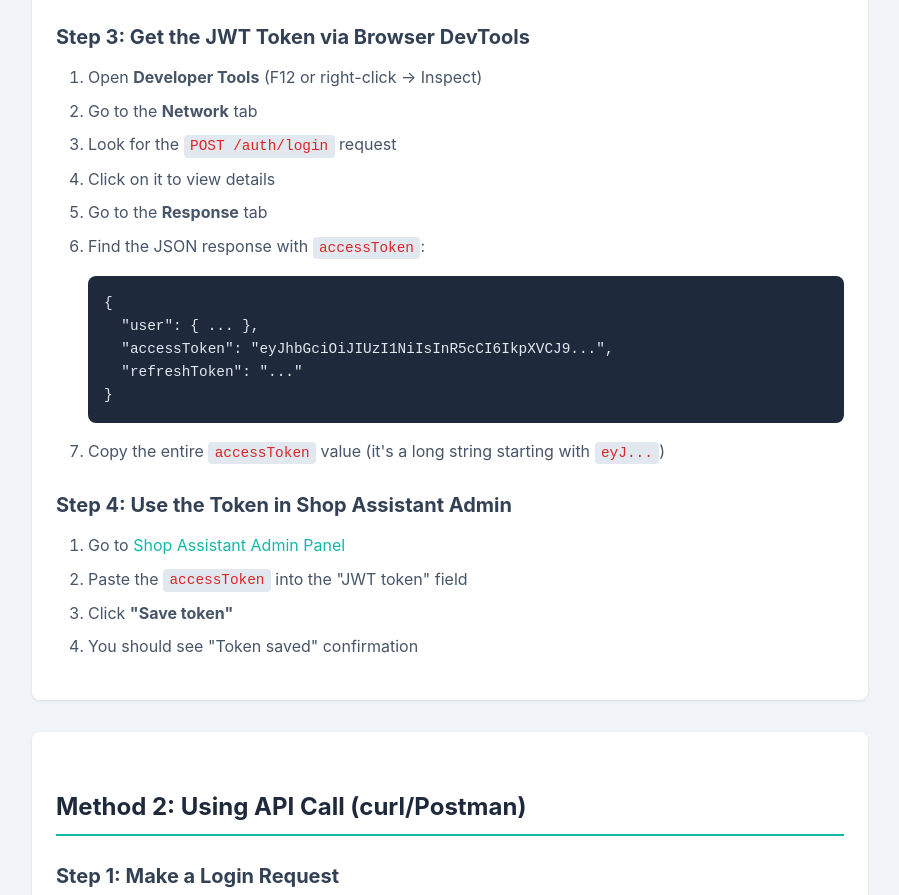
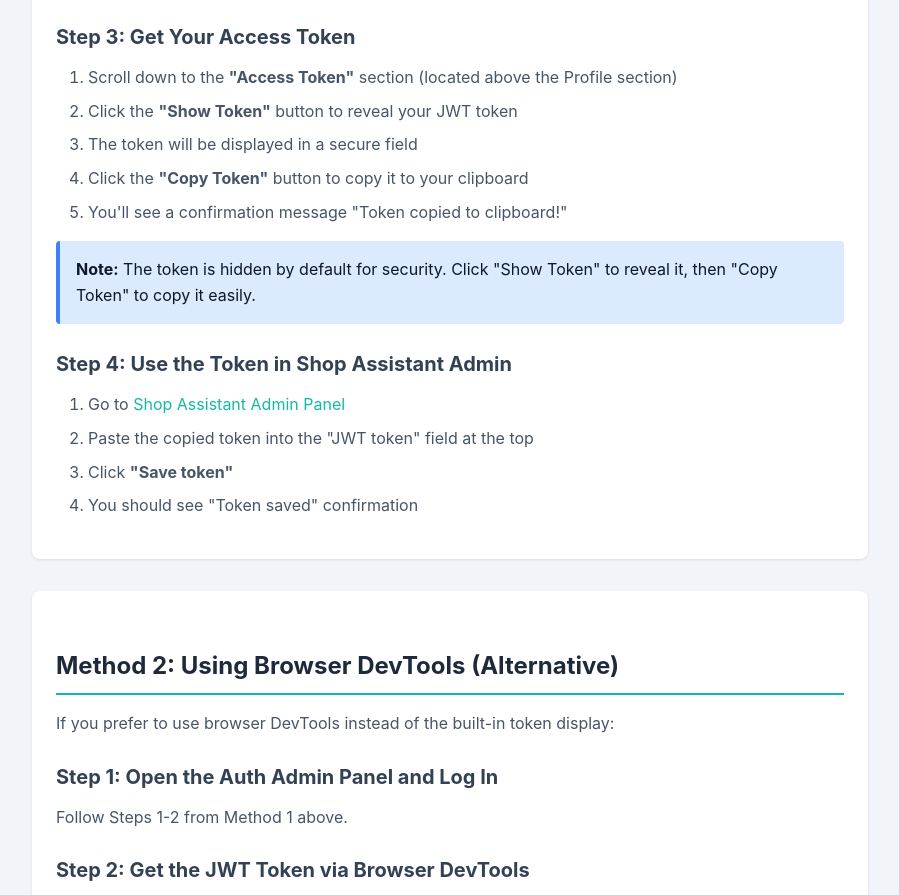
Before and after one commit to speakASAP/shop-assistant, a website: page public/getting-admin-token.html in a window 1280 px wide. Shown: the part 792-1687 px from the top of the page, without its empty margins (190-1089 px from the left). Drawn offline with Linux system fonts and the light colour scheme.

Commit message:
Refine admin token retrieval instructions in getting-admin-token.html. Updated Method 1 title for clarity, enhanced steps for obtaining and using the access token, and reorganized methods for better flow and consistency.

```diff
--- a/public/getting-admin-token.html
+++ b/public/getting-admin-token.html
@@ -123,7 +123,7 @@
   </ul>
 
   <div class="method-box">
-    <h2>Method 1: Using the Auth Admin Panel (Easiest)</h2>
+    <h2>Method 1: Using the Auth Admin Panel (Easiest - Recommended)</h2>
 
     <h3>Step 1: Open the Auth Admin Panel</h3>
     <ul>
@@ -138,7 +138,35 @@
       <li>After successful login, you'll see the admin dashboard</li>
     </ol>
 
-    <h3>Step 3: Get the JWT Token via Browser DevTools</h3>
+    <h3>Step 3: Get Your Access Token</h3>
+    <ol>
+      <li>Scroll down to the <strong>"Access Token"</strong> section (located above the Profile section)</li>
+      <li>Click the <strong>"Show Token"</strong> button to reveal your JWT token</li>
+      <li>The token will be displayed in a secure field</li>
+      <li>Click the <strong>"Copy Token"</strong> button to copy it to your clipboard</li>
+      <li>You'll see a confirmation message "Token copied to clipboard!"</li>
+    </ol>
+    <div class="note">
+      <strong>Note:</strong> The token is hidden by default for security. Click "Show Token" to reveal it, then "Copy Token" to copy it easily.
+    </div>
+
+    <h3>Step 4: Use the Token in Shop Assistant Admin</h3>
+    <ol>
+      <li>Go to <a href="/admin.html">Shop Assistant Admin Panel</a></li>
+      <li>Paste the copied token into the "JWT token" field at the top</li>
+      <li>Click <strong>"Save token"</strong></li>
+      <li>You should see "Token saved" confirmation</li>
+    </ol>
+  </div>
+
+  <div class="method-box">
+    <h2>Method 2: Using Browser DevTools (Alternative)</h2>
+    <p>If you prefer to use browser DevTools instead of the built-in token display:</p>
+
+    <h3>Step 1: Open the Auth Admin Panel and Log In</h3>
+    <p>Follow Steps 1-2 from Method 1 above.</p>
+
+    <h3>Step 2: Get the JWT Token via Browser DevTools</h3>
     <ol>
       <li>Open <strong>Developer Tools</strong> (F12 or right-click → Inspect)</li>
       <li>Go to the <strong>Network</strong> tab</li>
@@ -155,17 +183,12 @@
       <li>Copy the entire <code>accessToken</code> value (it's a long string starting with <code>eyJ...</code>)</li>
     </ol>
 
-    <h3>Step 4: Use the Token in Shop Assistant Admin</h3>
-    <ol>
-      <li>Go to <a href="/admin.html">Shop Assistant Admin Panel</a></li>
-      <li>Paste the <code>accessToken</code> into the "JWT token" field</li>
-      <li>Click <strong>"Save token"</strong></li>
-      <li>You should see "Token saved" confirmation</li>
-    </ol>
+    <h3>Step 3: Use the Token in Shop Assistant Admin</h3>
+    <p>Follow Step 4 from Method 1 above.</p>
   </div>
 
   <div class="method-box">
-    <h2>Method 2: Using API Call (curl/Postman)</h2>
+    <h2>Method 3: Using API Call (curl/Postman)</h2>
 
     <h3>Step 1: Make a Login Request</h3>
     <p><strong>Production:</strong></p>
@@ -195,7 +218,7 @@
   </div>
 
   <div class="method-box">
-    <h2>Method 3: Using the Helper Script</h2>
+    <h2>Method 4: Using the Helper Script</h2>
     <p>If you have SSH access to the production server:</p>
     <ol>
       <li>SSH to the server: <code>ssh statex</code></li>
```
